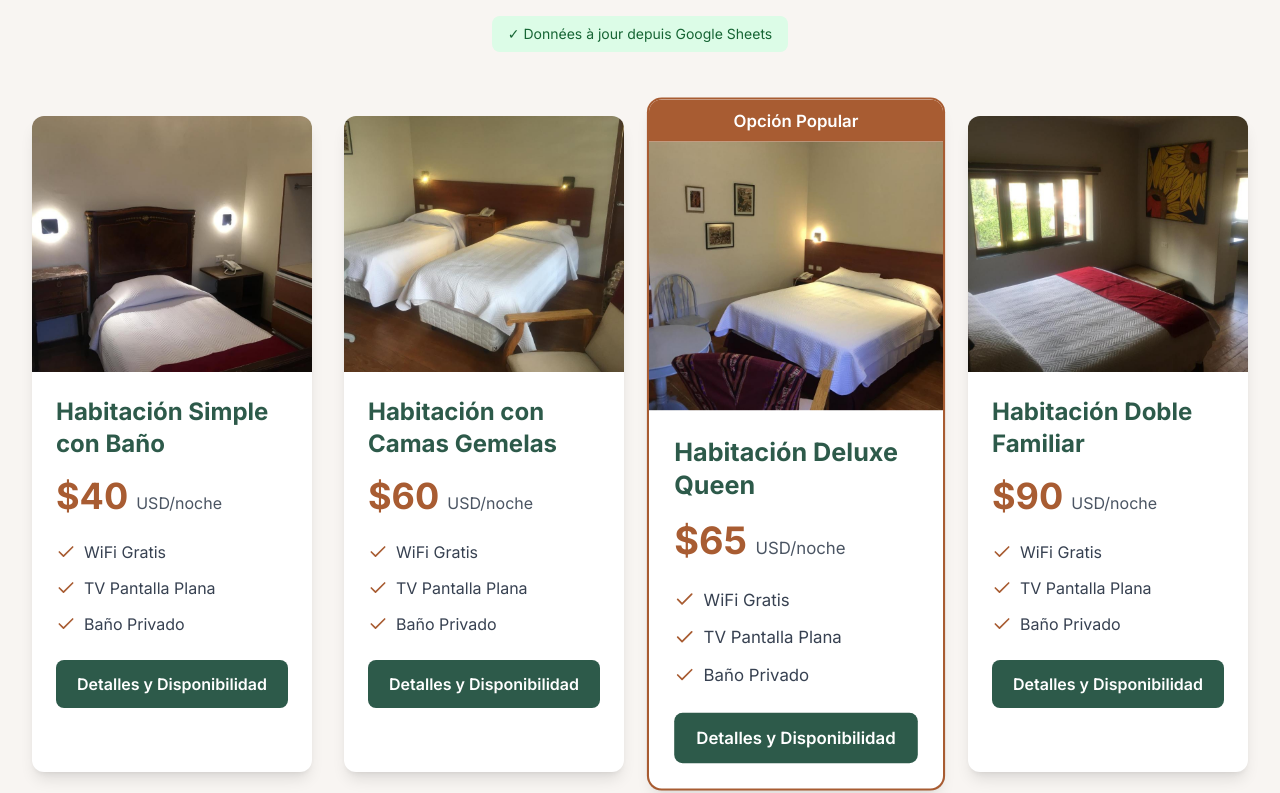
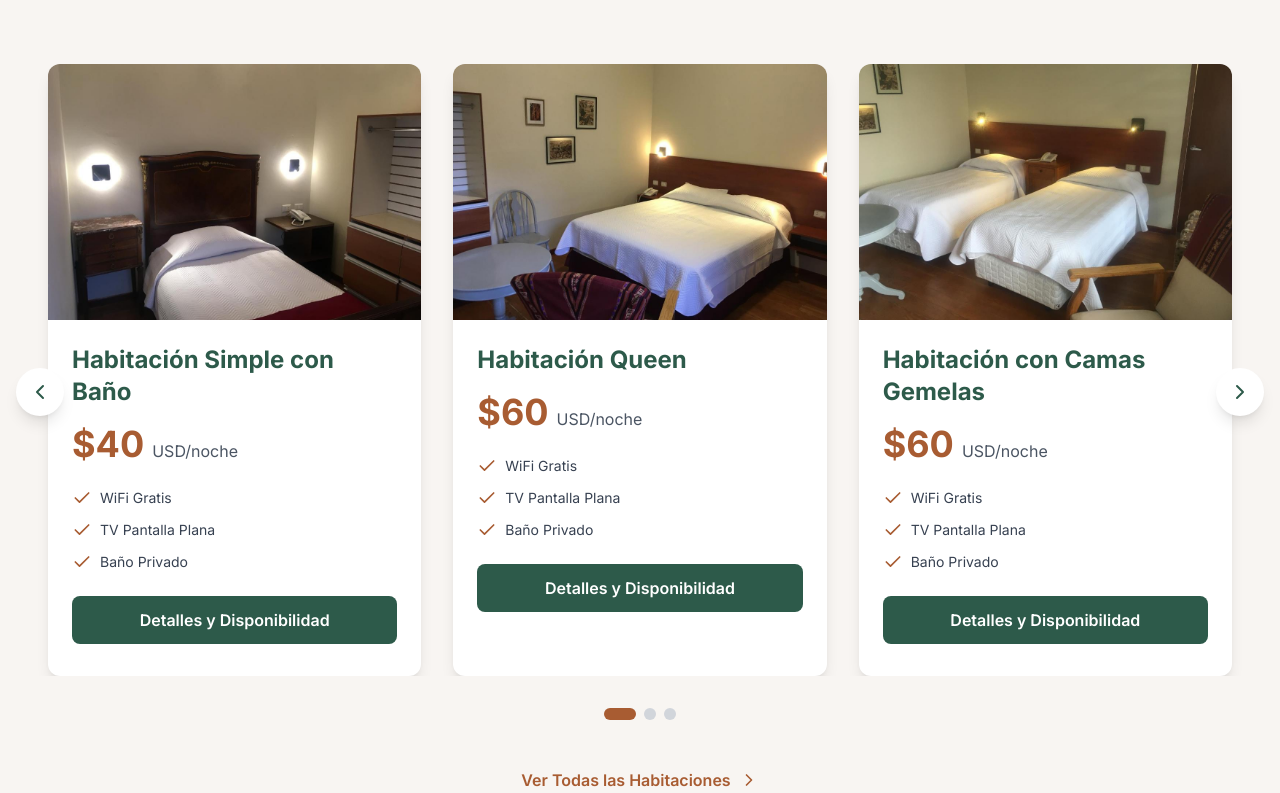
Before and after one commit to KushiTdm/casadeteresita, a React (Vite) app: page / in a window 1280 px wide. Shown: the part 1888-2681 px from the top of the page. Built offline with nearby package versions, Linux system fonts and the light colour scheme; no server answers.

Commit message:
google sheet works

```diff
--- a/src/components/RoomsPreview.jsx
+++ b/src/components/RoomsPreview.jsx
@@ -1,15 +1,107 @@
 // src/components/RoomsPreview.jsx
+import { useState, useEffect, useRef } from 'react';
 import { Link } from 'react-router-dom';
-import { Check, RefreshCw } from 'lucide-react';
+import { Check, ChevronLeft, ChevronRight } from 'lucide-react';
 import { useLanguage } from '../context/LanguageContext';
 import { useData } from '../context/DataContext';
 
 const RoomsPreview = () => {
   const { language, t } = useLanguage();
   const { rooms, isLoading, dataSource } = useData();
+  const [currentIndex, setCurrentIndex] = useState(0);
+  const [isAutoPlaying, setIsAutoPlaying] = useState(true);
+  const [isInitialized, setIsInitialized] = useState(false);
+  const carouselRef = useRef(null);
+  const autoPlayRef = useRef(null);
 
-  // Sort rooms by price (or by hardcoded order if loading)
+  // Sort rooms by price
   const sortedRooms = [...rooms].sort((a, b) => a.price - b.price);
+
+  // Find the index of the featured room
+  const featuredRoomIndex = sortedRooms.findIndex(room => room.id === 'deluxe-queen');
+
+  // Responsive: Number of visible cards
+  const [visibleCards, setVisibleCards] = useState(1);
+
+  useEffect(() => {
+    const updateVisibleCards = () => {
+      if (window.innerWidth >= 1024) {
+        setVisibleCards(3); // Desktop: 3 cards
+      } else if (window.innerWidth >= 768) {
+        setVisibleCards(2); // Tablet: 2 cards
+      } else {
+        setVisibleCards(1); // Mobile: 1 card
+      }
+    };
+
+    updateVisibleCards();
+    window.addEventListener('resize', updateVisibleCards);
+    return () => window.removeEventListener('resize', updateVisibleCards);
+  }, []);
+
+  // Center on featured room on initial load
+  useEffect(() => {
+    if (!isInitialized && featuredRoomIndex !== -1 && visibleCards > 0) {
+      // Calculate the index to center the featured room
+      let centerIndex;
+
+      if (visibleCards === 1) {
+        // Mobile: show featured room directly
+        centerIndex = featuredRoomIndex;
+      } else if (visibleCards === 2) {
+        // Tablet: show featured room on the left
+        centerIndex = Math.max(0, featuredRoomIndex);
+      } else {
+        // Desktop: center the featured room
+        centerIndex = Math.max(0, featuredRoomIndex - Math.floor(visibleCards / 2));
+      }
+
+      // Ensure we don't exceed maxIndex
+      const maxIdx = Math.max(0, sortedRooms.length - visibleCards);
+      centerIndex = Math.min(centerIndex, maxIdx);
+
+      setCurrentIndex(centerIndex);
+      setIsInitialized(true);
+    }
+  }, [featuredRoomIndex, visibleCards, isInitialized, sortedRooms.length]);
+
+  // Auto-play carousel
+  useEffect(() => {
+    if (isAutoPlaying) {
+      autoPlayRef.current = setInterval(() => {
+        nextSlide();
+      }, 5000); // Change slide every 5 seconds
+    }
+
+    return () => {
+      if (autoPlayRef.current) {
+        clearInterval(autoPlayRef.current);
+      }
+    };
+  }, [isAutoPlaying, currentIndex, visibleCards]);
+
+  const maxIndex = Math.max(0, sortedRooms.length - visibleCards);
+
+  const nextSlide = () => {
+    setCurrentIndex((prev) => (prev >= maxIndex ? 0 : prev + 1));
+  };
+
+  const prevSlide = () => {
+    setCurrentIndex((prev) => (prev <= 0 ? maxIndex : prev - 1));
+  };
+
+  const goToSlide = (index) => {
+    setCurrentIndex(index);
+    setIsAutoPlaying(false);
+  };
+
+  const handleMouseEnter = () => {
+    setIsAutoPlaying(false);
+  };
+
+  const handleMouseLeave = () => {
+    setIsAutoPlaying(true);
+  };
 
   return (
     <section id="rooms" className="py-20 bg-[#F8F5F2]">
@@ -24,35 +116,35 @@ const RoomsPreview = () => {
           <p className="text-xl text-gray-600">
             {t.roomsPreview.subtitle}
           </p>
-
-          {/* Data source indicator - Only show after initial load */}
-          {!isLoading && (
-            <>
-              {dataSource === 'fallback' && (
-                <div className="mt-4 inline-flex items-center gap-2 bg-yellow-100 text-yellow-800 px-4 py-2 rounded-lg text-sm">
-                  <span>⚠️ {language === 'en' ? 'Offline mode - Default data' : 'Mode hors ligne - Données par défaut'}</span>
-                </div>
-              )}
-              {dataSource === 'sheets' && (
-                <div className="mt-4 inline-flex items-center gap-2 bg-green-100 text-green-800 px-4 py-2 rounded-lg text-sm">
-                  <span>✓ {language === 'en' ? 'Up-to-date data from Google Sheets' : 'Données à jour depuis Google Sheets'}</span>
-                </div>
-              )}
-            </>
-          )}
         </div>
 
-        {/* Room Cards - Always visible, even during loading */}
-        <div className="grid grid-cols-1 md:grid-cols-2 lg:grid-cols-4 gap-8 mb-12">
+        {/* Carousel Container */}
+        <div
+          className="relative mb-12"
+          onMouseEnter={handleMouseEnter}
+          onMouseLeave={handleMouseLeave}
+        >
+          {/* Carousel Wrapper */}
+          <div className="overflow-hidden" ref={carouselRef}>
+            <div
+              className="flex transition-transform duration-500 ease-in-out"
+              style={{
+                transform: `translateX(-${currentIndex * (100 / visibleCards)}%)`,
+              }}
+            >
               {sortedRooms.map((room) => {
                 const featured = room.id === 'deluxe-queen';
                 const isPriceLoading = isLoading && dataSource === 'unknown';
 
                 return (
+                  <div
+                    key={room.id}
+                    className="flex-shrink-0 px-4"
+                    style={{ width: `${100 / visibleCards}%` }}
+                  >
                     <article
-                key={room.id}
-                className={`bg-white rounded-xl overflow-hidden shadow-lg hover:shadow-2xl transition-all duration-300 ${
-                  featured ? 'ring-2 ring-[#A85C32] transform lg:scale-105' : ''
+                      className={`bg-white rounded-xl overflow-hidden shadow-lg hover:shadow-2xl transition-all duration-300 h-full ${
+                        featured ? 'ring-2 ring-[#A85C32]' : ''
                       }`}
                     >
                       {featured && (
@@ -73,16 +165,15 @@ const RoomsPreview = () => {
 
                       {/* Content */}
                       <div className="p-6">
-                  {/* Room Name with loading state */}
+                        {/* Room Name */}
                         <h3 className="text-2xl font-bold text-[#2D5A4A] mb-4">
                           {room.name[language]}
                         </h3>
 
-                  {/* Price with loading skeleton */}
+                        {/* Price */}
                         <div className="mb-6">
                           <div className="flex items-baseline gap-2">
                             {isPriceLoading ? (
-                        // Skeleton loader for price
                               <div className="flex items-baseline gap-2 w-full">
                                 <div className="h-10 w-20 bg-gray-200 animate-pulse rounded"></div>
                                 <div className="h-6 w-16 bg-gray-200 animate-pulse rounded"></div>
@@ -105,7 +196,7 @@ const RoomsPreview = () => {
                           {room.amenities && room.amenities.slice(0, 3).map((amenity, idx) => (
                             <li key={idx} className="flex items-center gap-2 text-gray-700">
                               <Check className="h-5 w-5 text-[#A85C32] flex-shrink-0" />
-                        <span>{amenity.label[language]}</span>
+                              <span className="text-sm">{amenity.label[language]}</span>
                             </li>
                           ))}
                         </ul>
@@ -119,9 +210,69 @@ const RoomsPreview = () => {
                         </Link>
                       </div>
                     </article>
+                  </div>
                 );
               })}
             </div>
+          </div>
+
+          {/* Navigation Arrows */}
+          {sortedRooms.length > visibleCards && (
+            <>
+              <button
+                onClick={prevSlide}
+                className="absolute left-0 top-1/2 -translate-y-1/2 -translate-x-4 bg-white hover:bg-gray-100 p-3 rounded-full shadow-lg transition-all z-10 group"
+                aria-label="Previous room"
+              >
+                <ChevronLeft className="h-6 w-6 text-[#2D5A4A] group-hover:text-[#A85C32]" />
+              </button>
+              <button
+                onClick={nextSlide}
+                className="absolute right-0 top-1/2 -translate-y-1/2 translate-x-4 bg-white hover:bg-gray-100 p-3 rounded-full shadow-lg transition-all z-10 group"
+                aria-label="Next room"
+              >
+                <ChevronRight className="h-6 w-6 text-[#2D5A4A] group-hover:text-[#A85C32]" />
+              </button>
+            </>
+          )}
+
+          {/* Dots Indicator */}
+          {sortedRooms.length > visibleCards && (
+            <div className="flex justify-center gap-2 mt-8">
+              {Array.from({ length: maxIndex + 1 }).map((_, index) => (
+                <button
+                  key={index}
+                  onClick={() => goToSlide(index)}
+                  className={`h-3 rounded-full transition-all duration-300 ${
+                    index === currentIndex
+                      ? 'w-8 bg-[#A85C32]'
+                      : 'w-3 bg-gray-300 hover:bg-gray-400'
+                  }`}
+                  aria-label={`Go to slide ${index + 1}`}
+                />
+              ))}
+            </div>
+          )}
+        </div>
+
+        {/* View All Rooms Link */}
+        {sortedRooms.length > visibleCards && (
+          <div className="text-center mb-12">
+            <button
+              onClick={() => {
+                // Scroll to see all rooms or expand view
+                const roomsSection = document.getElementById('rooms');
+                if (roomsSection) {
+                  roomsSection.scrollIntoView({ behavior: 'smooth' });
+                }
+              }}
+              className="inline-flex items-center gap-2 text-[#A85C32] font-semibold hover:text-[#8B4926] transition-colors"
+            >
+              <span>{language === 'en' ? 'View All Rooms' : 'Ver Todas las Habitaciones'}</span>
+              <ChevronRight className="h-5 w-5" />
+            </button>
+          </div>
+        )}
 
         {/* What's Included Section */}
         <div className="mt-16 bg-white rounded-xl shadow-lg p-8 max-w-4xl mx-auto">
--- a/src/data/roomsData.js
+++ b/src/data/roomsData.js
@@ -2,9 +2,57 @@
 
 export const roomsDetailed = [
   {
+    id: 'queen',
+    slug: 'queen',
+    available: 2,
+    name: {
+      en: 'Queen Room',
+      es: 'Habitación Queen'
+    },
+    price: 60,
+    size: 30,
+    beds: {
+      en: '1 large double bed',
+      es: '1 cama doble grande'
+    },
+    rating: 9.4,
+    reviewCount: 45,
+    images: [
+      '/queenBedDeluxe.jpg'
+    ],
+    description: {
+      en: 'Providing free toiletries, this double room includes a private bathroom with a shower and a hairdryer...',
+      es: 'Con artículos de tocador gratuitos, esta habitación doble incluye un baño privado...'
+    },
+    amenities: [
+      { icon: 'Wifi', label: { en: 'Free WiFi', es: 'WiFi Gratis' } },
+      { icon: 'Tv', label: { en: 'Flat-screen TV', es: 'TV Pantalla Plana' } },
+      { icon: 'Bath', label: { en: 'Private Bathroom', es: 'Baño Privado' } },
+      { icon: 'Trees', label: { en: 'Garden View', es: 'Vista al Jardín' } },
+      { icon: 'Coffee', label: { en: 'Electric Kettle', es: 'Hervidor Eléctrico' } },
+      { icon: 'Shirt', label: { en: 'Wardrobe', es: 'Armario' } }
+    ],
+    bathroom: {
+      en: ['Free toiletries', 'Toilet', 'Bathtub or shower', 'Towels', 'Hairdryer', 'Toilet paper'],
+      es: ['Artículos de tocador gratuitos', 'Inodoro', 'Bañera o ducha', 'Toallas', 'Secador de pelo', 'Papel higiénico']
+    },
+    view: {
+      en: ['Garden view', 'Courtyard view'],
+      es: ['Vista al jardín', 'Vista al patio']
+    },
+    features: {
+      en: ['Parquet flooring', 'Socket near bed', 'Cable channels', 'Patio', 'Ground floor access'],
+      es: ['Suelo de parquet', 'Enchufe cerca de la cama', 'Canales por cable', 'Patio', 'Acceso en planta baja']
+    },
+    included: {
+      en: ['Breakfast included', 'Free cancellation'],
+      es: ['Desayuno incluido', 'Cancelación gratuita']
+    }
+  },
+  {
     id: 'deluxe-queen',
     slug: 'deluxe-queen',
-    available: 3,
+    available: 1,
     name: {
       en: 'Deluxe Queen Room',
       es: 'Habitación Deluxe Queen'
--- a/src/services/googleSheets.js
+++ b/src/services/googleSheets.js
@@ -14,7 +14,7 @@ export async function fetchRoomsFromSheets() {
   }
 
   try {
-    const range = 'Chambres!A2:E'; // ID, Nom, Type, PrixBase, Capacite
+    const range = 'Rooms!A2:E'; // ID, Nom, Type, PrixBase, Capacite
     const url = `https://sheets.googleapis.com/v4/spreadsheets/${SHEET_ID}/values/${range}?key=${API_KEY}`;
 
     console.log('📥 Fetching rooms from Google Sheets...');
@@ -102,7 +102,7 @@ export async function fetchSpecialPrices() {
   }
 
   try {
-    const range = 'PrixSpeciaux!A2:D';
+    const range = 'SpecialPrices!A2:D';
     const url = `https://sheets.googleapis.com/v4/spreadsheets/${SHEET_ID}/values/${range}?key=${API_KEY}`;
 
     console.log('📥 Fetching special prices from Google Sheets...');
@@ -190,7 +190,7 @@ export async function fetchAvailability() {
   }
 
   try {
-    const range = 'Disponibilite!A2:D';
+    const range = 'Available!A2:D';
     const url = `https://sheets.googleapis.com/v4/spreadsheets/${SHEET_ID}/values/${range}?key=${API_KEY}`;
 
     console.log('📥 Fetching availability from Google Sheets...');
```
Also changed, not shown: src/data/config.ts (deleted). Lines whose indentation alone changed are shown as unchanged.
